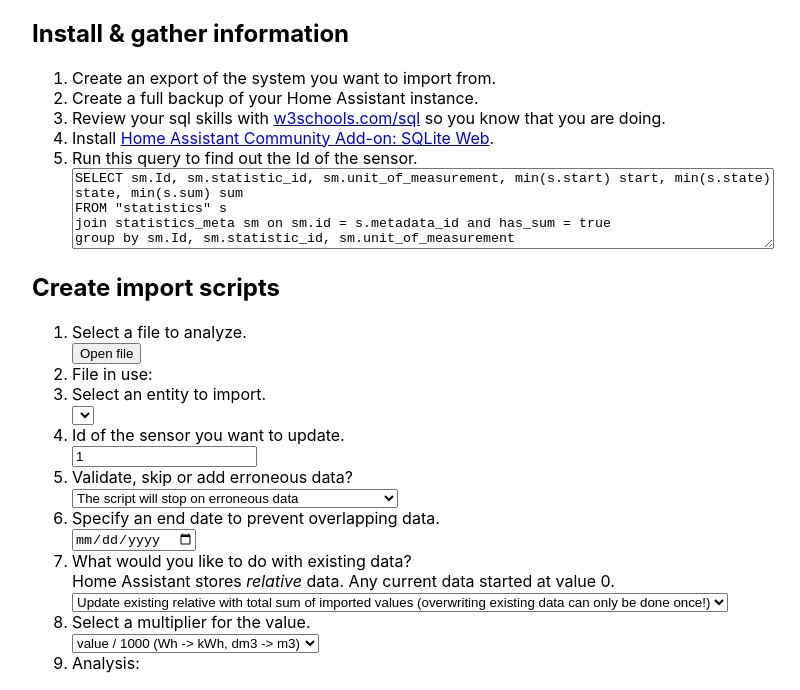
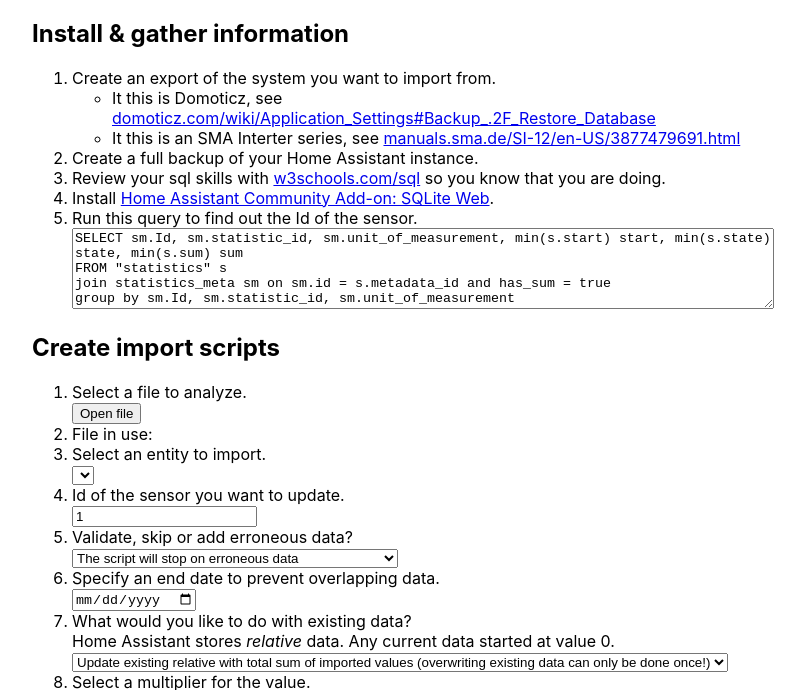
Before and after one commit to Johanbos/home-assistant-import, an Electron app: page src/ui/index.html in a window 800 px wide. Shown: the part 95-785 px from the top of the page. Drawn offline with Linux system fonts and the light colour scheme.

Commit message:
Fix #168 Add links for export manuals

```diff
--- a/src/ui/index.html
+++ b/src/ui/index.html
@@ -9,7 +9,13 @@
     <h1>Home Assistant Import</h1>
       <h2>Install & gather information</h2>
         <ol>
-          <li>Create an export of the system you want to import from.</li>
+          <li>
+            Create an export of the system you want to import from.
+            <ul>
+              <li>It this is Domoticz, see <a href="https://www.domoticz.com/wiki/Application_Settings#Backup_.2F_Restore_Database">domoticz.com/wiki/Application_Settings#Backup_.2F_Restore_Database</a></li>
+              <li>It this is an SMA Interter series, see <a href="https://manuals.sma.de/SI-12/en-US/3877479691.html">manuals.sma.de/SI-12/en-US/3877479691.html</a></li>
+            </ul>
+          </li>
           <li>Create a full backup of your Home Assistant instance.</li>
           <li>Review your sql skills with <a href="https://www.w3schools.com/sql" target="blank">w3schools.com/sql</a> so you know that you are doing.</li>
           <li>Install <a href="https://community.home-assistant.io/t/home-assistant-community-add-on-sqlite-web/68912" target="blank">Home Assistant Community Add-on: SQLite Web</a>.</li>
```
